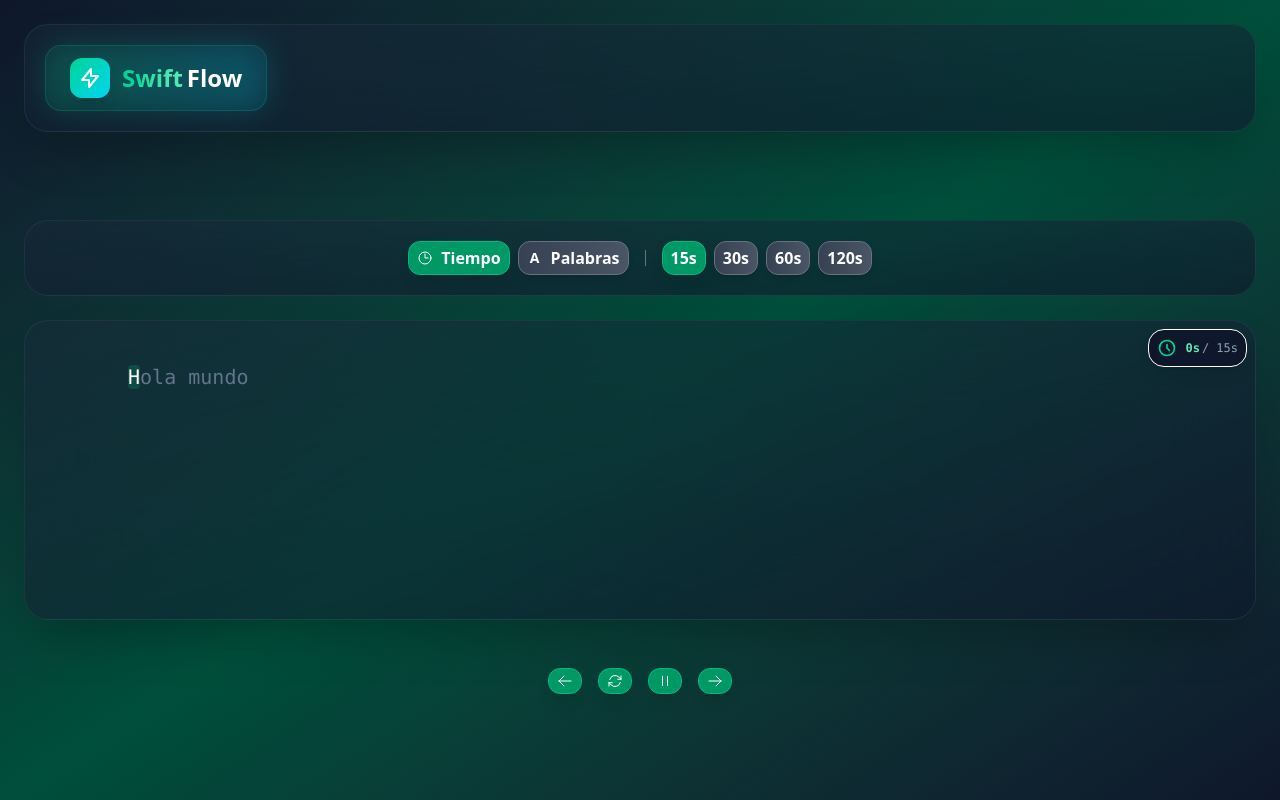
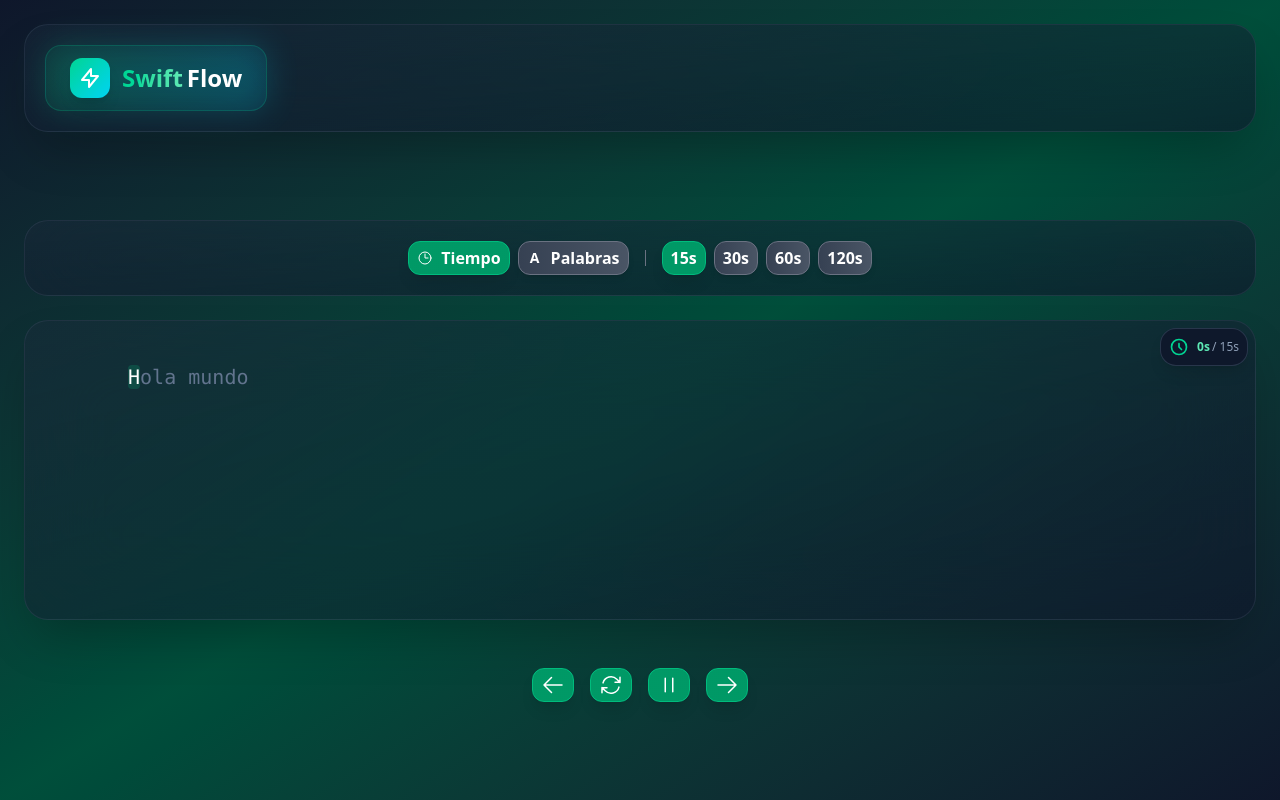
Before and after one commit to DjGarcia4/SwiftFlow, a Vue app: page / in a window 1280 px wide. Built offline with nearby package versions, Linux system fonts and the light colour scheme.

Commit message:
Add typing session counters and pause overlay to ParagraphToType component; enhance timer functionality in config store to prevent actions after completion.

```diff
--- a/src/components/ParagraphToType.vue
+++ b/src/components/ParagraphToType.vue
@@ -99,35 +99,12 @@
     </div>
 
     <div class="relative">
-      <input
-        ref="typingInput"
-        v-model="configStore.userInput"
-        @input="handleTyping"
-        @keydown="handleKeydown"
-        class="absolute inset-0 w-full h-full opacity-0 cursor-default"
-        :disabled="isCompleted"
-        autocomplete="off"
-        autocorrect="off"
-        autocapitalize="off"
-        spellcheck="false"
-      />
-
-      <div
-        ref="typingContainer"
-        class="bg-gradient-to-br from-slate-800/40 to-slate-900/60 rounded-2xl sm:rounded-3xl px-6 py-10 sm:p-10 border border-slate-600/30 backdrop-blur-2xl text-white text-lg sm:text-xl leading-relaxed font-mono select-none relative typing-container shadow-2xl h-[200px] sm:h-[300px]"
-        :class="{
-          'paused-overlay': configStore.isPaused,
-          'overflow-y-auto': !configStore.isPaused,
-          'overflow-hidden': configStore.isPaused,
-        }"
-        @click="focusInput"
-      >
-        <!-- Counter in top-right corner -->
+      <!-- Counter positioned outside the scrolling container -->
       <div
         class="absolute top-1 right-1 xs:top-2 xs:right-2 sm:top-2 sm:right-2 z-20"
       >
         <div
-            class="inline-flex items-center gap-1.5 xs:gap-2 sm:gap-3 bg-slate-900/90 backdrop-blur-xl rounded-lg xs:rounded-xl sm:rounded-2xl px-2 py-1.5 xs:px-3 xs:py-2 sm:px-2 sm:py-2 border border-slatze-600/50 shadow-lg hover:shadow-xl transition-all duration-200 min-w-0"
+          class="inline-flex items-center gap-1.5 xs:gap-2 sm:gap-3 bg-slate-900/90 backdrop-blur-xl rounded-lg xs:rounded-xl sm:rounded-2xl px-2 py-1.5 xs:px-3 xs:py-2 sm:px-2 sm:py-2 border border-slate-600/50 shadow-lg hover:shadow-xl transition-all duration-200 min-w-0"
         >
           <!-- Time Counter -->
           <div
@@ -216,14 +193,21 @@
           </div>
         </div>
       </div>
-        <div
-          class="absolute top-0 left-0 h-1.5 bg-gradient-to-r from-emerald-400 via-cyan-400 to-blue-500 transition-all duration-500 ease-out progress-glow rounded-full"
-          :style="{
-            width: `${progressPercentage}%`,
-          }"
-        ></div>
 
-        <!-- Pause Overlay -->
+      <input
+        ref="typingInput"
+        v-model="configStore.userInput"
+        @input="handleTyping"
+        @keydown="handleKeydown"
+        class="absolute inset-0 w-full h-full opacity-0 cursor-default"
+        :disabled="isCompleted"
+        autocomplete="off"
+        autocorrect="off"
+        autocapitalize="off"
+        spellcheck="false"
+      />
+
+      <!-- Pause Overlay positioned outside the scrolling container -->
       <div
         v-if="configStore.isPaused"
         class="absolute inset-0 bg-slate-900/80 backdrop-blur-sm flex items-center justify-center rounded-2xl sm:rounded-3xl z-10 pointer-events-none"
@@ -242,6 +226,23 @@
           <div class="text-sm text-slate-300">Escribe para continuar</div>
         </div>
       </div>
+
+      <div
+        ref="typingContainer"
+        class="bg-gradient-to-br from-slate-800/40 to-slate-900/60 rounded-2xl sm:rounded-3xl px-6 py-10 sm:p-10 border border-slate-600/30 backdrop-blur-2xl text-white text-lg sm:text-xl leading-relaxed font-mono select-none relative typing-container shadow-2xl h-[200px] sm:h-[300px]"
+        :class="{
+          'paused-overlay': configStore.isPaused,
+          'overflow-y-auto': !configStore.isPaused,
+          'overflow-hidden': configStore.isPaused,
+        }"
+        @click="focusInput"
+      >
+        <div
+          class="absolute top-0 left-0 h-1.5 bg-gradient-to-r from-emerald-400 via-cyan-400 to-blue-500 transition-all duration-500 ease-out progress-glow rounded-full"
+          :style="{
+            width: `${progressPercentage}%`,
+          }"
+        ></div>
 
         <div
           class="relative text-left max-w-4xl lg:max-w-5xl mx-auto px-2 sm:px-0"
@@ -452,6 +453,11 @@ const scrollToCurrentPosition = () => {
 };
 
 const handleTyping = () => {
+  // Don't handle typing if session is already completed
+  if (isCompleted.value) {
+    return;
+  }
+
   // Use the store's handleTyping function with completion callback
   configStore.handleTyping(() => {
     // Trigger confetti celebration when completed
--- a/src/components/common/IconButton.vue
+++ b/src/components/common/IconButton.vue
@@ -15,7 +15,7 @@
         >
           A
         </div>
-        <component :is="iconComponent" class="w-4 h-4" v-else />
+        <component :is="iconComponent" class="w-6 h-6" v-else />
       </template>
       {{ text }}
     </ButtonCustom>
--- a/src/stores/config.js
+++ b/src/stores/config.js
@@ -152,11 +152,22 @@ export const useConfigStore = defineStore("config", () => {
 
   // Typing functions
   const startTimer = () => {
+    // Don't start timer if session is already completed
+    if (isCompleted.value) {
+      return;
+    }
+
+    // Clear any existing timer first
+    if (timer.value) {
+      clearInterval(timer.value);
+      timer.value = null;
+    }
+
     timer.value = setInterval(() => {
-      if (startTime.value && !isPaused.value) {
+      if (startTime.value && !isPaused.value && !isCompleted.value) {
         timeElapsed.value = Math.floor((Date.now() - startTime.value) / 1000);
 
-        // Check if time limit is reached and complete the session
+        // Check if time limit is reached and complete the session immediately
         if (type.value === "time" && timeElapsed.value >= selectedTime.value) {
           console.log("Time limit reached! Triggering completion...");
           clearInterval(timer.value);
@@ -166,6 +177,7 @@ export const useConfigStore = defineStore("config", () => {
           if (onComplete.value) {
             onComplete.value();
           }
+          return; // Exit the interval immediately
         }
       }
     }, 1000);
@@ -186,18 +198,23 @@ export const useConfigStore = defineStore("config", () => {
   };
 
   const handleTyping = (onCompleteCallback) => {
+    // Don't start timer if session is already completed
+    if (isCompleted.value) {
+      return;
+    }
+
     // Set the completion callback
     onComplete.value = onCompleteCallback;
 
     // Auto-resume if paused (from inactivity or manual pause)
     if (isPaused.value) {
       isPaused.value = false;
-      if (startTime.value && userInput.value.length > 0) {
+      if (startTime.value && userInput.value.length > 0 && !isCompleted.value) {
         startTimer();
       }
     }
 
-    if (!startTime.value) {
+    if (!startTime.value && !isCompleted.value) {
       startTime.value = Date.now();
       startTimer();
     }
```
Lines whose indentation alone changed are shown as unchanged.
